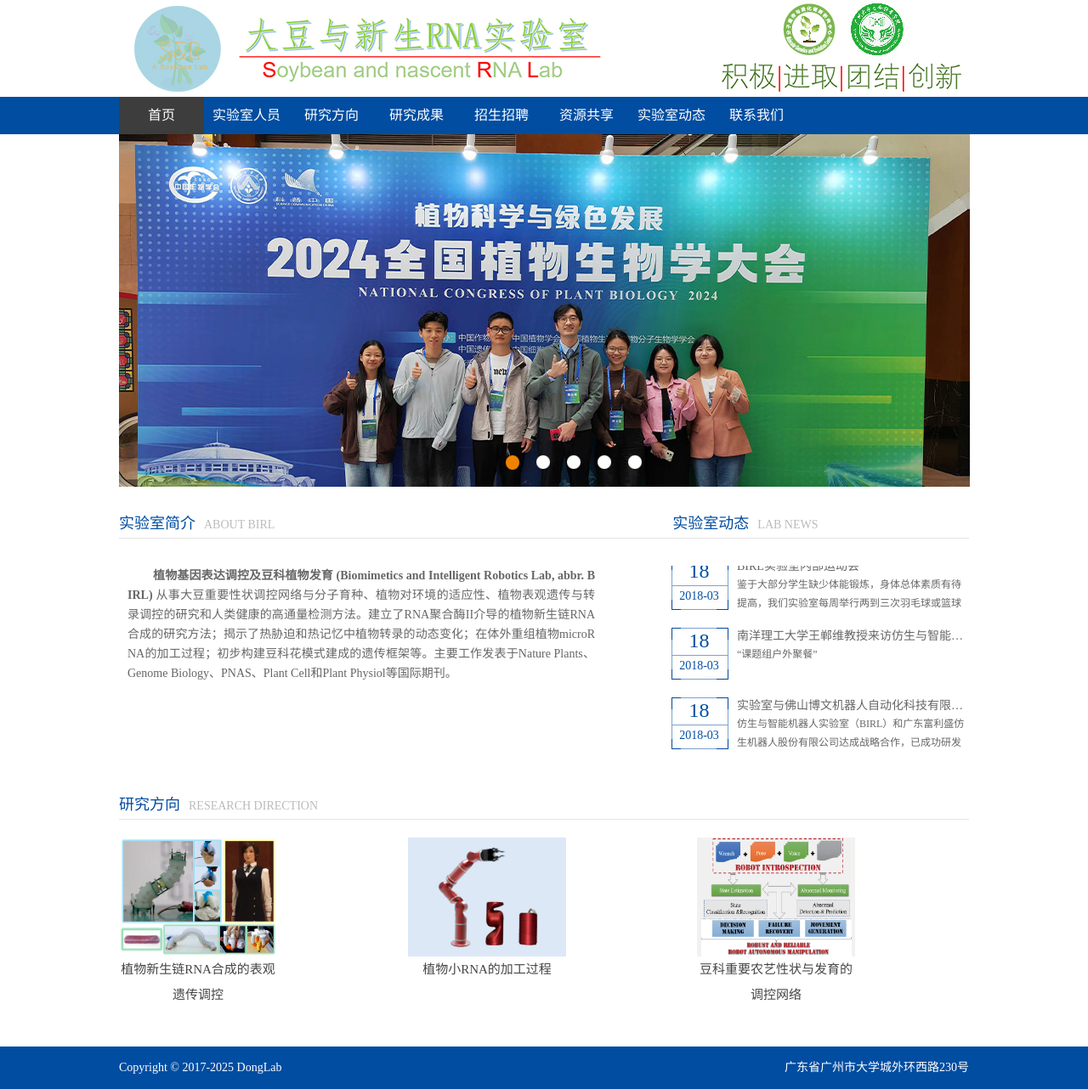
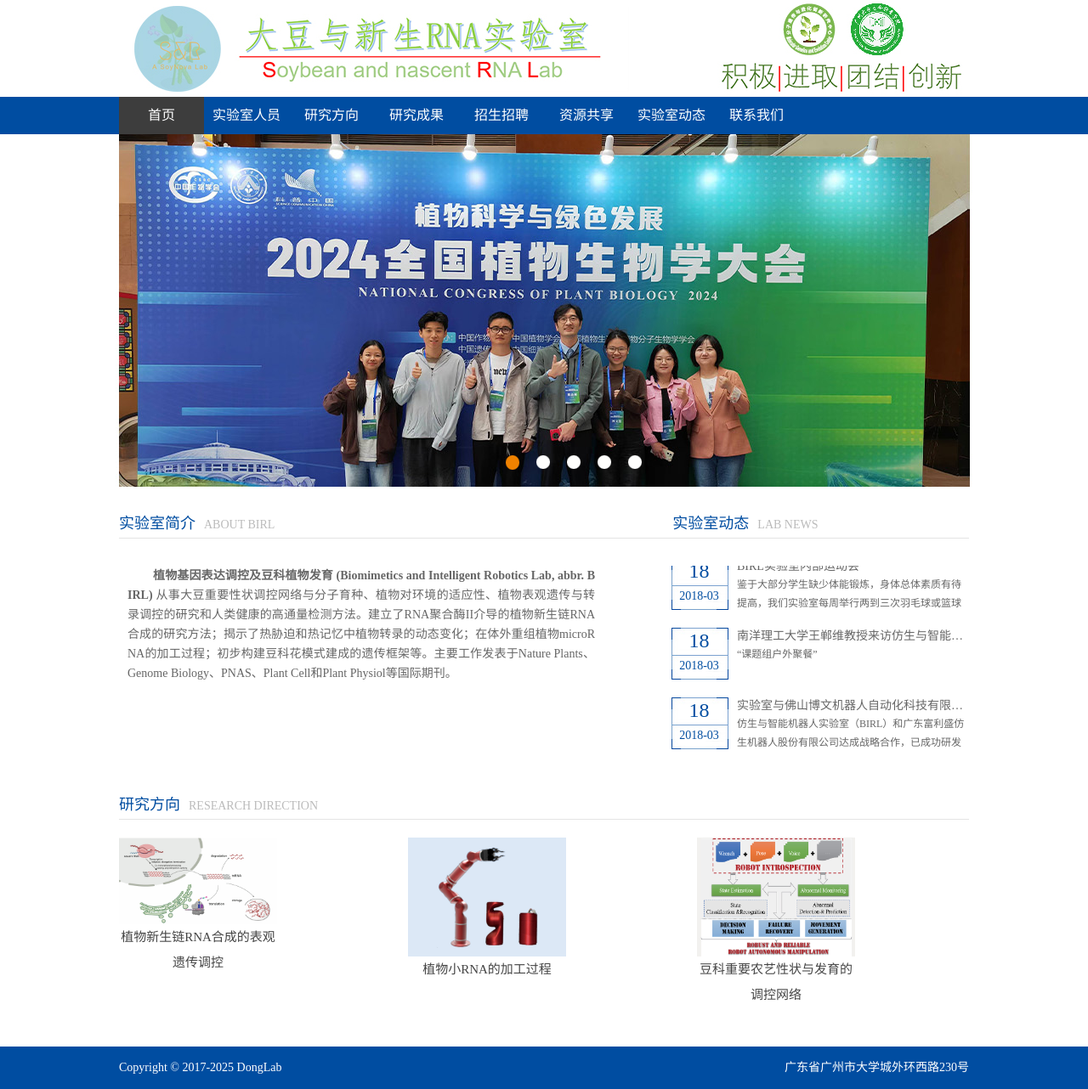
Before and after one commit to zhanweimin2021/zhanweimin2021.github.io, a Jekyll site: the page built from index.html, in a window 1280 px wide. Shown: the whole page at 85% size. Built offline with Jekyll 4.4.1, drawn with Linux system fonts in a browser that asks for light colours.

Commit message:
Update index.html

```diff
--- a/index.html
+++ b/index.html
@@ -98,7 +98,7 @@ jQuery(".main_img_c").slide({mainCell:".bd ul",effect:"leftLoop",autoPlay:true,d
         <ul style="display: flex; justify-content: space-evenly; align-items: center; padding: 0; list-style: none;">
           <li class="tran_all" style="flex: 1; text-align: center;">
             <a href="{{ site.url }}/soft-robotics/" class="tran_all">
-              <img src="/images/research/soft-robotics.jpg" alt="植物新生链RNA合成的表观遗传调控" style="max-width: 100%; height: auto;">
+              <img src="/images/research/植物转录.png" alt="植物新生链RNA合成的表观遗传调控" style="max-width: 100%; height: auto;">
               <p class="pt">植物新生链RNA合成的表观遗传调控</p>
             </a>
           </li>
```
